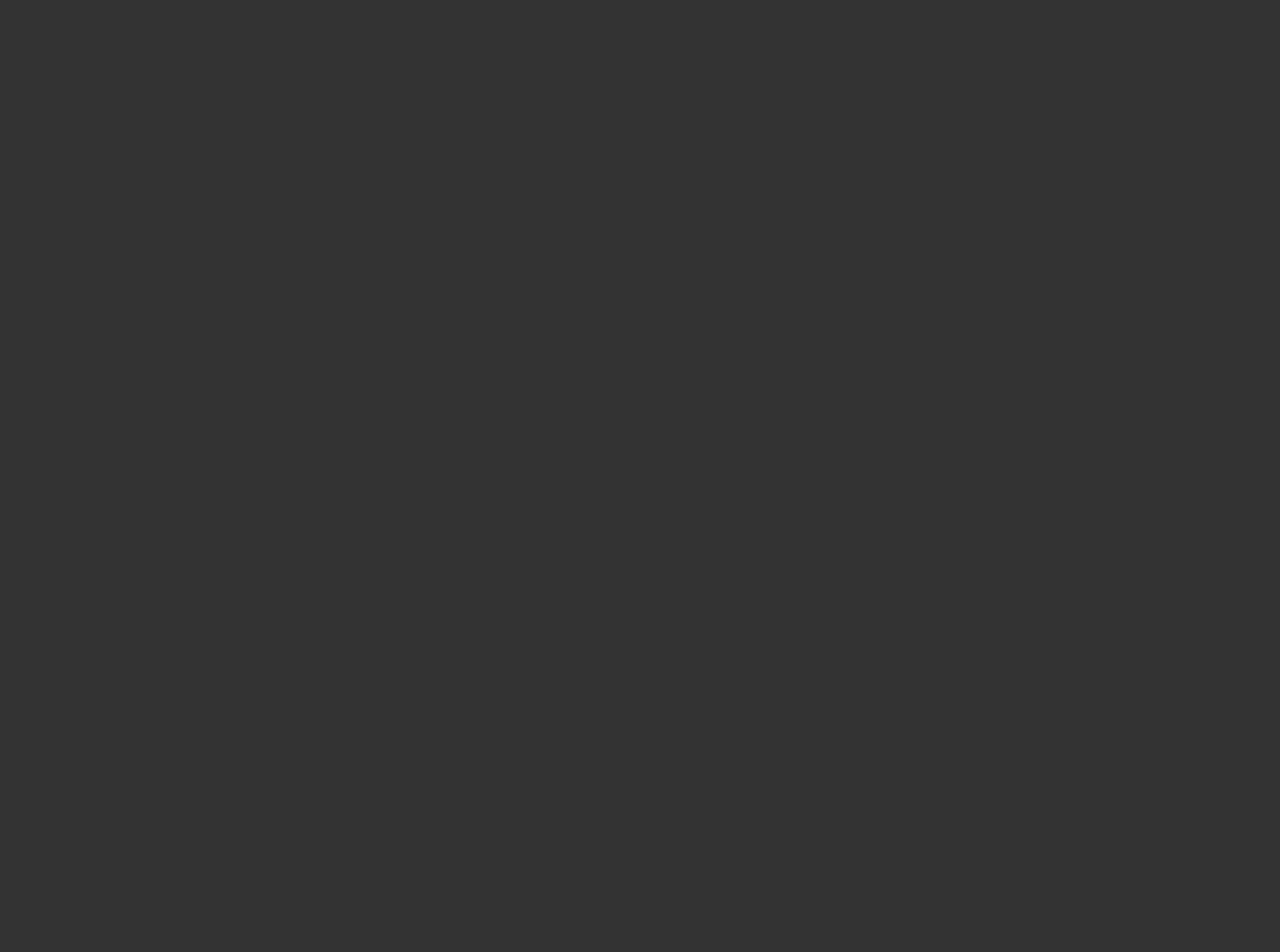
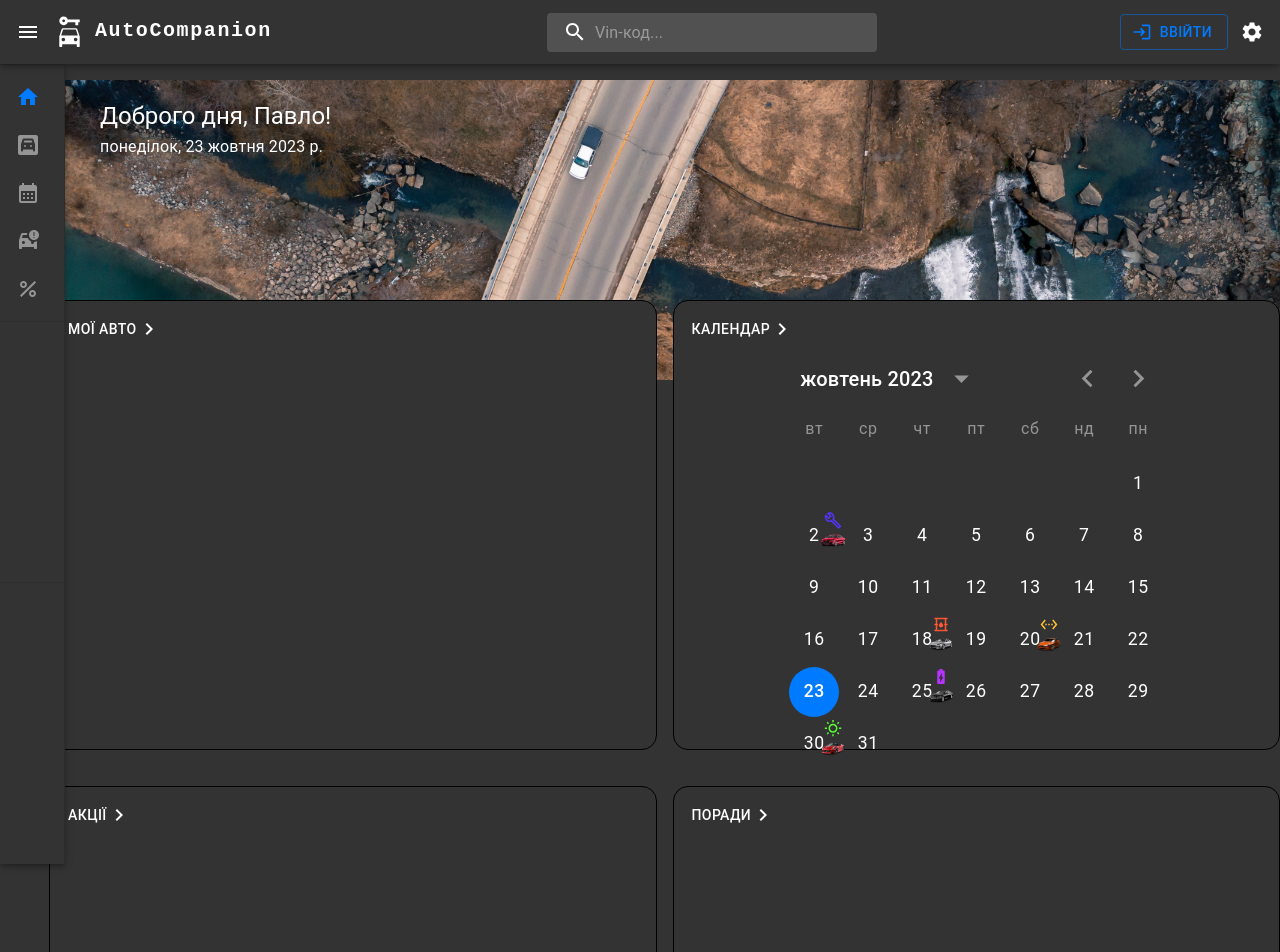
Before and after one commit to CoderPavlo/auto-companion, a React (Create React App) app: page /home in a window 1280 px wide. Before the commit this address had no page. Shown: the top 952 px of the page. Before the commit the page ends 800 px from the top, so only its background shows below. Built offline with nearby package versions, Linux system fonts and the light colour scheme.

Commit message:
AUT-20 home page has been developed

```diff
--- a/package.json
+++ b/package.json
@@ -11,7 +11,6 @@
     "@testing-library/jest-dom": "^5.17.0",
     "@testing-library/react": "^13.4.0",
     "@testing-library/user-event": "^13.5.0",
-    "date-fns": "^2.30.0",
     "dayjs": "^1.11.10",
     "react": "^18.2.0",
     "react-dom": "^18.2.0",
--- a/src/App.js
+++ b/src/App.js
@@ -10,6 +10,7 @@ import GaragePage from "./pages/GaragePage/GaragePage";
 import SignInPage from './pages/SignInPage/SignInPage';
 import SignUpPage from './pages/SignUpPage/SignUpPage';
 import CalendarPage from './pages/CalendarPage/CalendarPage';
+import HomePage from './pages/HomePage/HomePage';
 function App() {
 
 
@@ -58,7 +59,7 @@ function App() {
             <Route path="calendar" element={<CalendarPage theme={theme} language={language}/>} />
             <Route path="bugs" element={<div />} />
             <Route path="promotions" element={<div />} />
-
+            <Route path="home" element={<HomePage theme={theme} language={language}/>} />
           </Route>
 
           <Route path="/signIn" element={<SignInPage theme={theme} language={language} setLogged={setLogged}/>} />
--- a/src/Navbar/components/NavigateDrawer.js
+++ b/src/Navbar/components/NavigateDrawer.js
@@ -103,7 +103,7 @@ const NavigateDrawer = ({ open, handleDrawerOpen, logged }) => {
       {
         logged &&
       <List>
-        <ListItemStyled key={0} click={() => { }} primary={userData.name}>
+        <ListItemStyled key={0} click={() => navigate('/home')} primary={userData.name}>
           <Avatar alt={userData.name} src={userData.avatar} sx={{ width: '30px', height: '30px' }} />
         </ListItemStyled>
 
--- /dev/null
+++ b/src/pages/HomePage/HomePage.js
@@ -0,0 +1,100 @@
+import * as React from "react";
+import { CardMedia, Grid, Typography, Button } from "@mui/material";
+import imageUrl from "./image/home_image.jpg";
+import MiniCalendar from '../components/MiniCalendar';
+import { useNavigate } from "react-router-dom";
+import NavigateNextIcon from '@mui/icons-material/NavigateNext';
+
+const borderStyle = {
+  border: '1px solid black',
+  borderRadius: '15px',
+  padding: '10px',
+  width:'650px',
+  height:'450px',
+};
+
+const HomePage = ({ theme, language }) => {
+    const navigate = useNavigate()
+    const currentDate = new Date();
+    const getFormattedDate = (locale) => {
+        return currentDate.toLocaleDateString(locale, {
+          weekday: 'long',
+          year: 'numeric',
+          month: 'long',
+          day: 'numeric',
+        });
+      };
+
+    const content = {
+        uk: {
+            title: "Доброго дня, Павло!",
+            body: {formattedDate: getFormattedDate('uk-UA') },
+            car:"Мої авто",
+            Prom:"Акції",
+            advice: "Поради",
+            cal:"Календар",
+        },
+        en: {
+            title: "Hello, Pavlo!",
+            body: {formattedDate: getFormattedDate('en-US') },
+            car:"My cars",
+            Prom: "Promotions",
+            advice:"Advice",
+            cal: "Calendar",
+        }
+    };
+    return (
+    <div style={{ marginTop: '10px' }}>
+        <Grid container spacing={2}>
+            <Grid item xs={12} sm={12}>
+                <div >
+                    <CardMedia
+                    component="img"
+                    alt="Home Image"
+                    height="300"
+                    width="100%"
+                    image={imageUrl}
+                    style={{ objectFit: 'cover' }}
+                    />
+
+                    <Typography theme={theme} language={language} variant="h5" style={{ position: "absolute", top: "100px", left: "100px", color: "white" }}>
+                        {content[language].title}
+                    </Typography>
+                    <Typography theme={theme} language={language} variant="body1" style={{ position: "absolute", top: "135px", left: "100px", color: "white" }}>
+                        {content[language].body.formattedDate}
+                    </Typography>
+                </div>
+            </Grid>
+
+            <Grid container spacing={2} marginTop={-12}>
+                <Grid item xs={12} md={6}  style={{ display: 'flex', justifyContent: 'center', marginBottom: '20px' }} onClick={() => navigate('/garage')}>
+                    <div style={{ ...borderStyle, backgroundColor: "#333333"}}>
+                        <Button style={{ color: 'white' }}>{content[language].car}<NavigateNextIcon /></Button>
+                    </div>
+                </Grid>
+
+                <Grid item xs={12} md={6}  style={{ display: 'flex', justifyContent: 'center', marginBottom: '20px' }} onClick={() => navigate('/calendar')}>
+                    <div style={{ ...borderStyle, backgroundColor: "#333333"}}>
+                        <Button style={{ color: 'white' }}>{content[language].cal}<NavigateNextIcon /></Button>
+                        <MiniCalendar theme={theme} language={language} />
+                    </div>
+                </Grid>
+
+                <Grid item xs={12} md={6}  style={{ display: 'flex', justifyContent: 'center', marginBottom: '20px' }} onClick={() => navigate('/promotions')}>
+                    <div style={{ ...borderStyle, backgroundColor: "#333333"}}>
+                        <Button style={{ color: 'white' }}>{content[language].Prom}<NavigateNextIcon /></Button>
+                    </div>
+                </Grid>
+
+                <Grid item xs={12} md={6}  style={{ display: 'flex', justifyContent: 'center', marginBottom: '20px' }} onClick={() => navigate('')}>
+                    <div style={{ ...borderStyle, backgroundColor: "#333333"}}>
+                        <Button style={{ color: 'white' }}>{content[language].advice}<NavigateNextIcon /></Button>
+                    </div>
+                </Grid>
+            </Grid>
+        </Grid>
+    </div>
+  );
+}
+
+export default HomePage;
```
Also changed, not shown: src/pages/HomePage/image/home_image.jpg (added), 1 other file (tests, documents, lock files or other folders).
